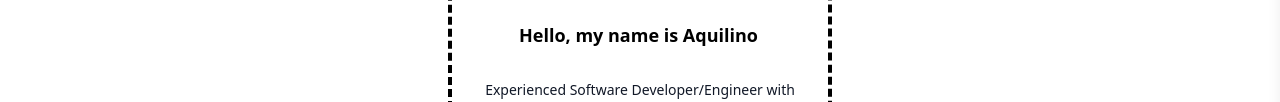
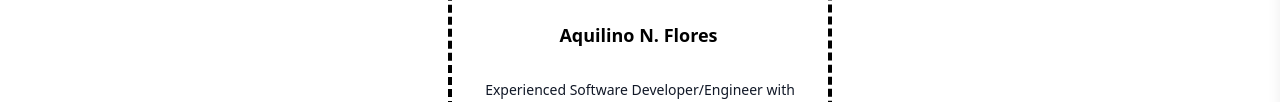
Before and after one commit to iamariezflores/portfolio-os, a website: page src/index.html in a window 1280 px wide. Shown: the part 386-488 px from the top of the page. Drawn offline with nearby package versions, Linux system fonts and the light colour scheme; files that its build step writes are made by us from their sources.

Commit message:
change: typewriter name

```diff
--- a/src/index.html
+++ b/src/index.html
@@ -197,7 +197,7 @@
 
     <!-- Typewriter effect for name -->
     <h1 class="text-2xl font-bold mb-4 p-2 xl:text-lg">
-      <span class="typewriter text-black">Hello, my name is Aquilino</span>
+      <span class="typewriter text-black">Aquilino N. Flores</span>
     </h1>
 
     <!-- Experience Text -->
```
